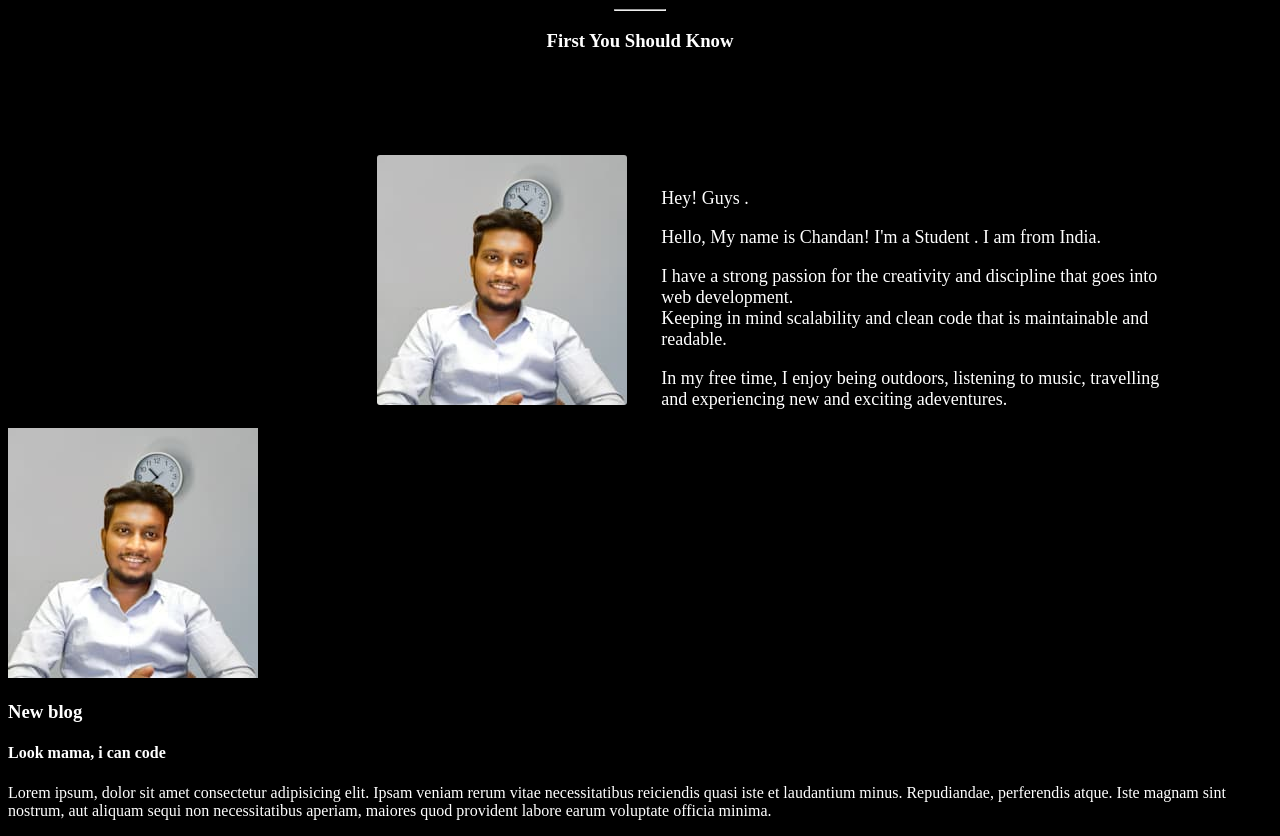
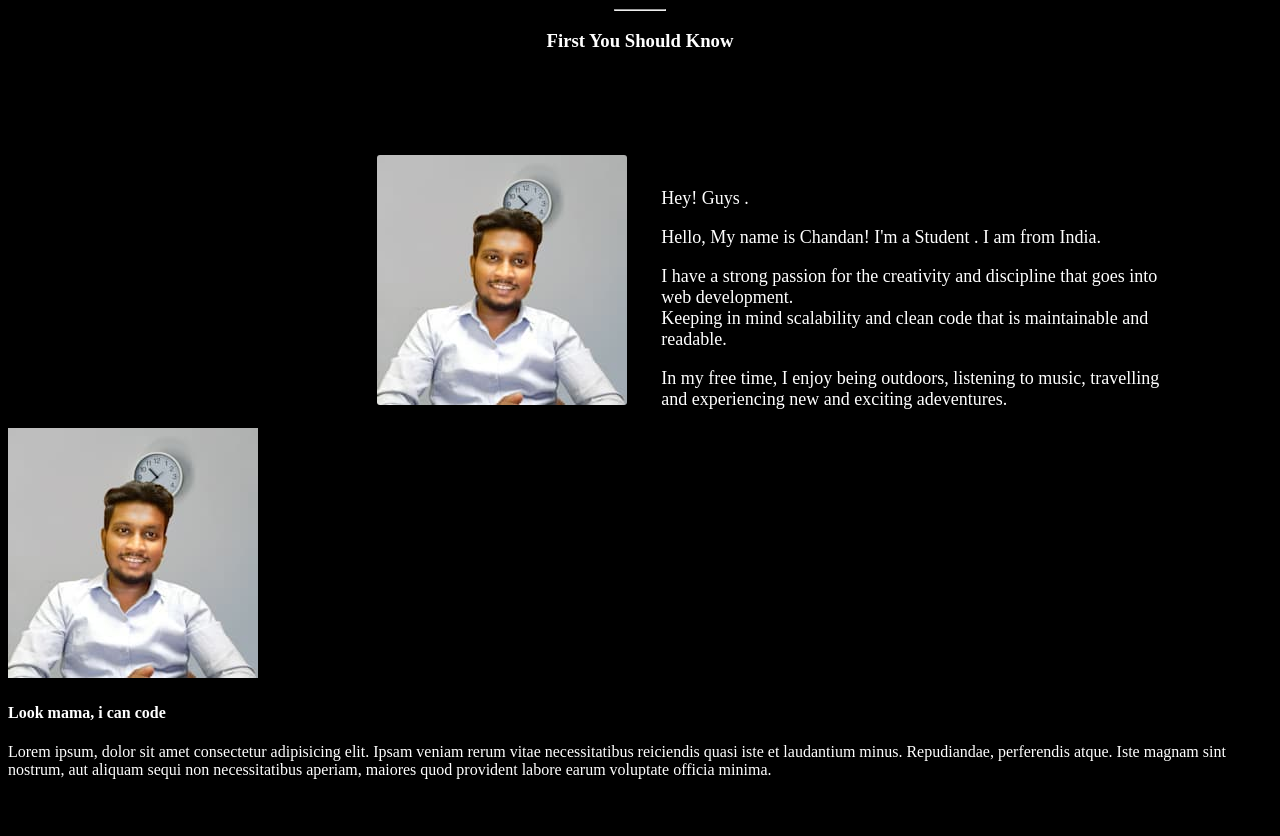
Before and after one commit to chandan-mandi/my-first-repo, a plain HTML site: page index.html in a window 1280 px wide. Shown: the part 101-937 px from the top of the page. After the commit the page ends 896 px from the top, so only its background shows below. Drawn offline with Linux system fonts and the light colour scheme.

Commit message:
title hidden

```diff
--- a/index.html
+++ b/index.html
@@ -26,7 +26,7 @@
     </div>
     <img src="images/chandan resume pic.jpg" alt="">
     <div>
-        <h3>New blog</h3>
+        <!-- <h3>New blog</h3> -->
         <h4>Look mama, i can code</h4>
         <p>Lorem ipsum, dolor sit amet consectetur adipisicing elit. Ipsam veniam rerum vitae necessitatibus reiciendis quasi iste et laudantium minus. Repudiandae, perferendis atque. Iste magnam sint nostrum, aut aliquam sequi non necessitatibus aperiam, maiores quod provident labore earum voluptate officia minima.</p>
     </div>
```
